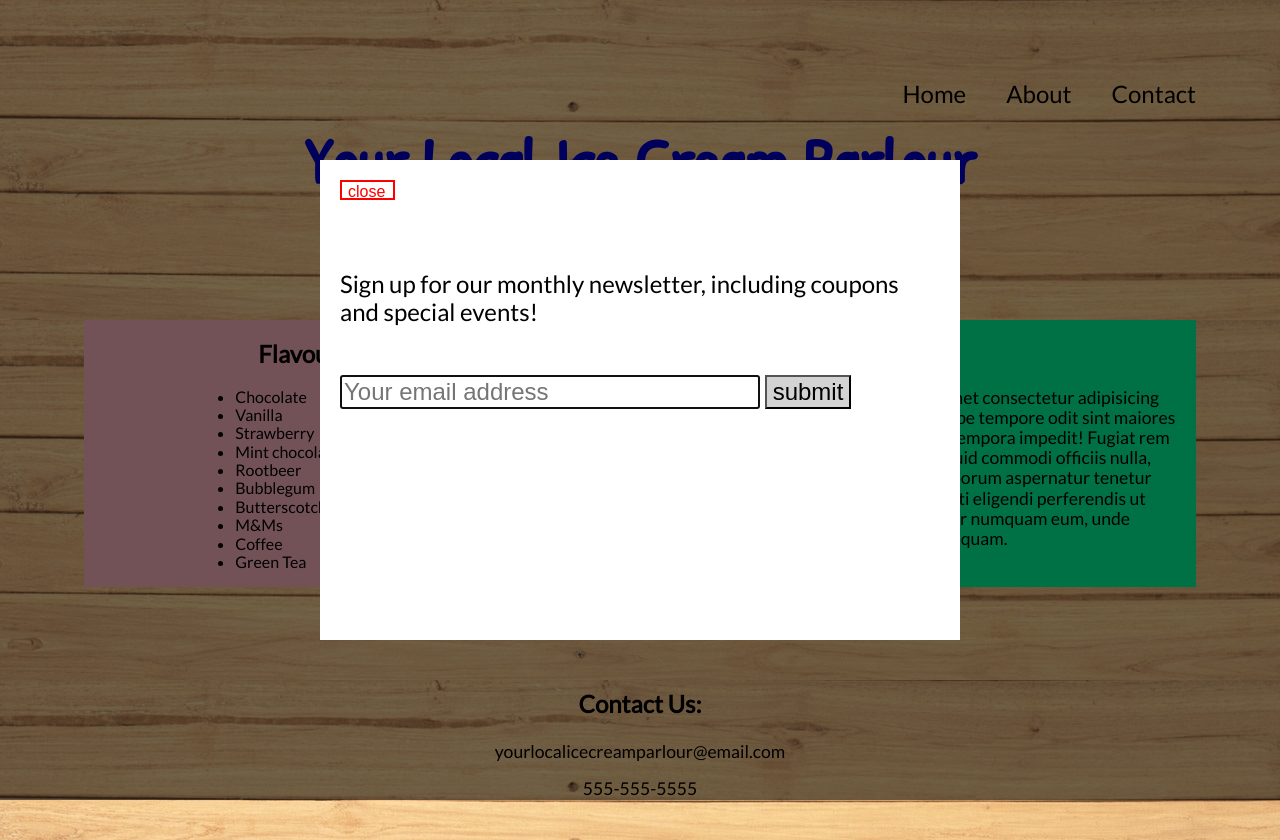
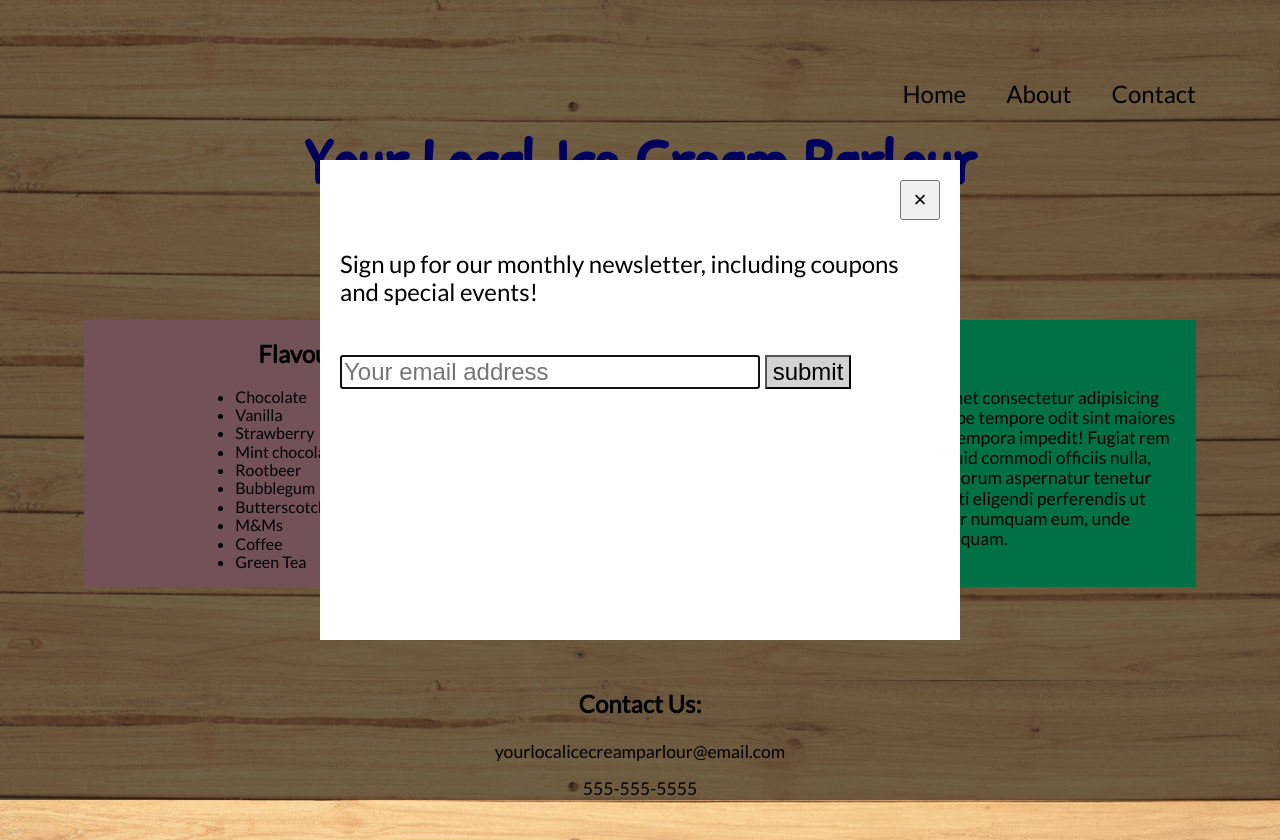
Before and after one commit to LucasSilbernagel/ice-cream, a plain HTML site: page index.html in a window 1280 px wide. Both pictures are taken after a click on the button "Join our Newsletter!". Drawn offline with nearby package versions, Linux system fonts and the light colour scheme.

Commit message:
updated close button

```diff
--- a/index.html
+++ b/index.html
@@ -74,7 +74,9 @@
     <div class="modal">
         <!-- The modal content -->
         <div class="modal-content">
-            <button class="close" role="button">close</button>
+            <button type="button" class="close" aria-label="Close">
+                <span aria-hidden="true" class="x">&times;</span>
+              </button>
             <p>Sign up for our monthly newsletter, including coupons and special events!</p>
             <form action="#" id="form" for="email">
                 <input title="email" type="email" name="email" class="email" id="email" placeholder="Your email address" for="email">
--- a/style.css
+++ b/style.css
@@ -157,6 +157,7 @@ h2 {
     .submit:focus {
         color: #D3D3D3;
         background: #000000;
+        cursor: pointer;
     }
 
     .open {
@@ -174,26 +175,21 @@ h2 {
     }
 
     .close {
-        background: #FFFFFF;
-        color: #FF0000;
-        border: solid #FF0000 2px;
-        width: 9%;
-        min-width: 55px;
-        height: 20px;
-        display: flex;
-        align-content: space-between;
+        height: 40px;
+        width: 40px;
+        min-width: 40px;
+        float: right;
     }
 
-    .close p {
-        height: 10px;
-        margin-top: 0px;
+    .x {
+        font-size: 1.4rem;
     }
 
     .close:hover,
     .close:focus {
         cursor: pointer;
-        border: solid #000000 2px;
-        color: #000000;
+        color: #D3D3D3;
+        background: #000000;
     }
 
     .success {
@@ -329,6 +325,10 @@ footer p {
         width: 70%;
     }
 
+    .close {
+        float: left;
+    }
+
     .email {
         width: 90%;
     }
```
